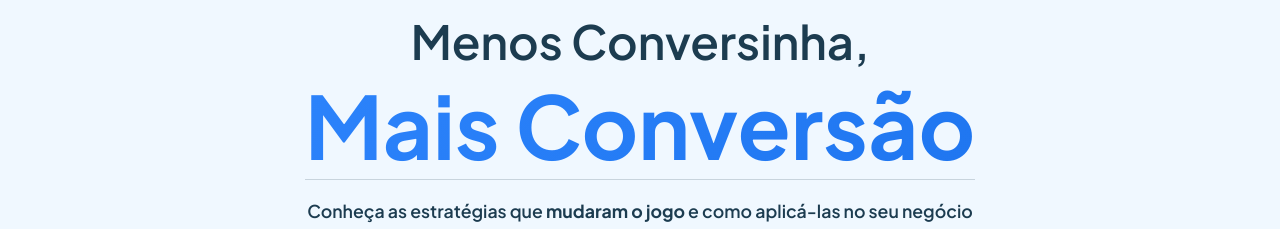
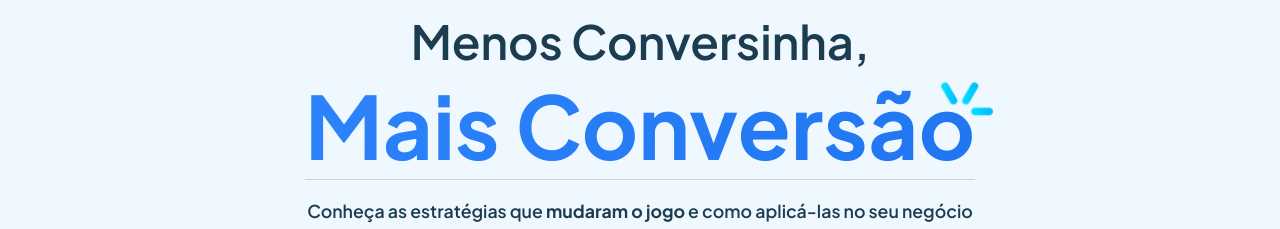
Before and after one commit to rodrigosantosdev/Leadster, a Next.js app: page / in a window 1280 px wide. Shown: the part 339-568 px from the top of the page. Built offline with nearby package versions, Linux system fonts and the light colour scheme.

Commit message:
ajustei o title, com a imagem no final do texto

```diff
--- a/app/components/Hero/style.ts
+++ b/app/components/Hero/style.ts
@@ -42,6 +42,18 @@ export const Title = styled.h1`
   background-clip: text;
   -webkit-background-clip: text;
   -webkit-text-fill-color: transparent;
+  position: relative;
+
+  &::after {
+    content: '-';
+    display: block;
+    background-image: url("/images/asset-header.png");
+    background-size: contain;
+    background-repeat: no-repeat;
+    position: absolute;
+    top: 12px;
+    right: -18px;
+  }
 `
 
 export const Description = styled.p`
```
